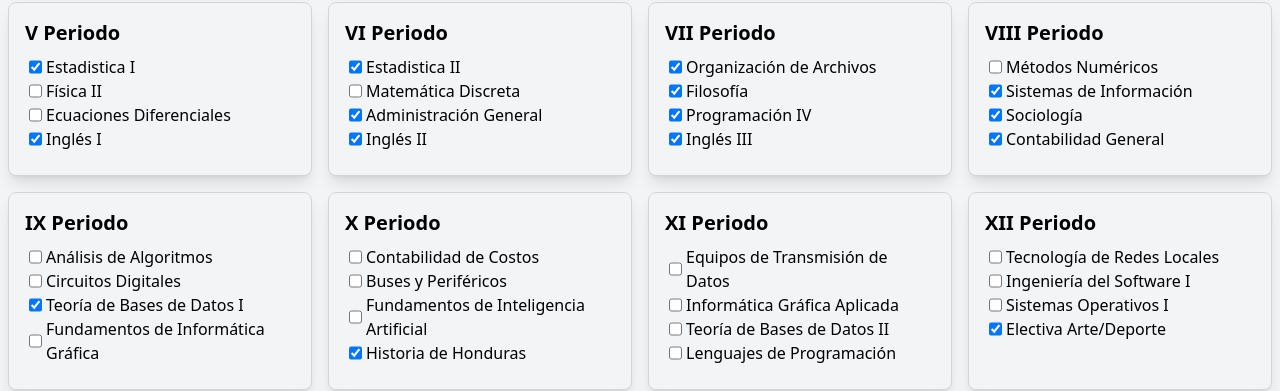
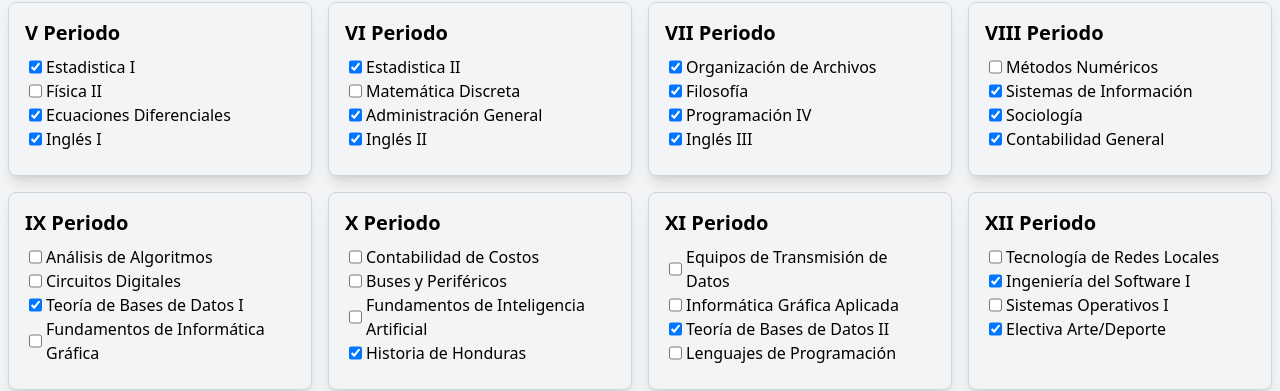
Before and after one commit to itomejiacastillo/portafolio-tailwind, a website: page plan-de-estudios.html in a window 1280 px wide. Shown: the part 568-959 px from the top of the page. Drawn offline with nearby package versions, Linux system fonts and the light colour scheme.

Commit message:
pase ecuaciones. datos 2 y software 1.

```diff
--- a/plan-de-estudios.html
+++ b/plan-de-estudios.html
@@ -102,7 +102,7 @@
         <h2 class="font-bold text-xl mb-2">V Periodo</h2>
         <p class="flex"><input checked class="inline mx-1" type="checkbox">Estadistica I</p>
         <p class="flex"><input class="inline mx-1" type="checkbox">Física II</p>
-        <p class="flex"><input class="inline mx-1" type="checkbox">Ecuaciones Diferenciales</p>
+        <p class="flex"><input checked class="inline mx-1" type="checkbox">Ecuaciones Diferenciales</p>
         <p class="flex"><input checked class="inline mx-1" type="checkbox">Inglés I</p>
     </div>
     <div class="w-full h-full max-w-sm border border-gray-300 p-4 pb-6 text-base rounded-lg shadow-lg bg-gray-100">
@@ -144,13 +144,13 @@
         <h2 class="font-bold text-xl mb-2">XI Periodo</h2>
         <p class="flex"><input class="inline mx-1" type="checkbox">Equipos de Transmisión de Datos</p>
         <p class="flex"><input class="inline mx-1" type="checkbox">Informática Gráfica Aplicada</p>
-        <p class="flex"><input class="inline mx-1" type="checkbox">Teoría de Bases de Datos II</p>
+        <p class="flex"><input checked class="inline mx-1" type="checkbox">Teoría de Bases de Datos II</p>
         <p class="flex"><input class="inline mx-1" type="checkbox">Lenguajes de Programación</p>
     </div>
     <div class="w-full h-full max-w-sm border border-gray-300 p-4 pb-6 text-base rounded-lg shadow-lg bg-gray-100">
         <h2 class="font-bold text-xl mb-2">XII Periodo</h2>
         <p class="flex"><input class="inline mx-1" type="checkbox">Tecnología de Redes Locales</p>
-        <p class="flex"><input class="inline mx-1" type="checkbox">Ingeniería del Software I</p>
+        <p class="flex"><input checked class="inline mx-1" type="checkbox">Ingeniería del Software I</p>
         <p class="flex"><input class="inline mx-1" type="checkbox">Sistemas Operativos I</p>
         <p class="flex"><input checked class="inline mx-1" type="checkbox">Electiva Arte/Deporte</p>
     </div>
```
